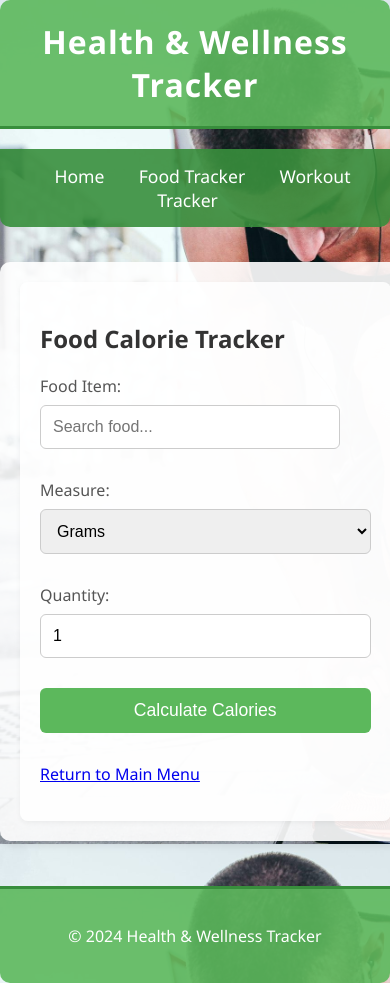
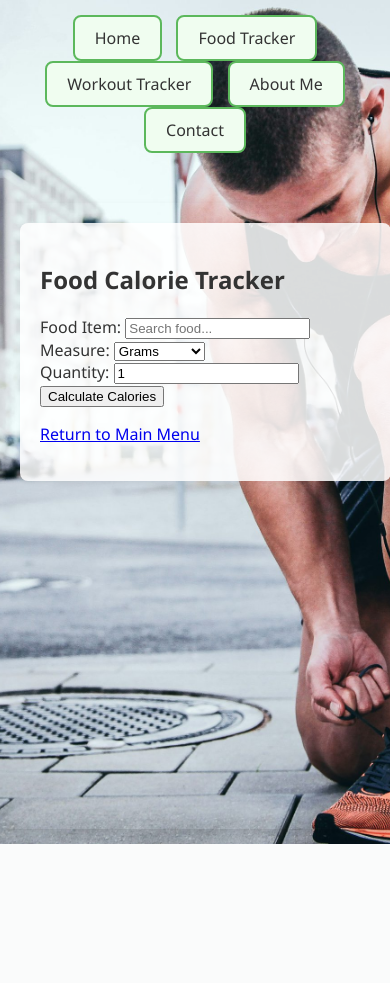
Before and after one commit to SandeepSarkar-91/calorieTracker, a Flask app: page /food_tracker in a window 390 px wide. After the commit the page ends 844 px from the top, so only its background shows below. Run offline with Flask 3, Linux system fonts and the light colour scheme.

Commit message:
Working version 3

```diff
--- a/main.py
+++ b/main.py
@@ -6,8 +6,8 @@ import csv
 app = Flask(__name__)
 
 # --- Placeholder Data Loading ---
-FOOD_DATA = pd.read_csv('data/food_data.csv', delimiter=',')
-WORKOUT_DATA = pd.read_csv('data/workout_data.csv', delimiter=',')
+FOOD_DATA = pd.read_csv('data/food_data.csv')
+WORKOUT_DATA = pd.read_csv('data/workout_data.csv')
 
 # --- Placeholder API Functions (Simulating API calls) ---
 def fetch_food_data(query):
@@ -125,6 +125,15 @@ def autocomplete_workout():
     workout_suggestions = fetch_workout_data(query) # Use placeholder API
     return jsonify(workout_suggestions)
 
+# --- New Routes for About and Contact ---
+@app.route("/about")
+def about():
+    return render_template('about.html')
+
+@app.route("/contact")
+def contact():
+    return render_template('contact.html')
+
 
 if __name__ == '__main__':
     app.run(debug=True)
--- a/static/css/style.css
+++ b/static/css/style.css
@@ -1,87 +1,78 @@
 body {
-    font-family: 'Segoe UI', Tahoma, Geneva, Verdana, sans-serif; /* Modern, clean font */
+    font-family: 'Segoe UI', Tahoma, Geneva, Verdana, sans-serif;
     margin: 0;
     padding: 0;
-    background-color: #e8f5e9; /* Very light green background */
+    background-color: #e8f5e9;
     color: #333;
-    background-image: url('../img/wellness-bg.jpg'); /* Add background image */
-    background-size: cover; /* Cover the entire viewport */
+    background-image: url('../img/wellness-bg.jpg');
+    background-size: cover;
     background-position: center;
-    background-attachment: fixed; /* Fixed background for parallax effect */
-    display: flex; /* Use flexbox for layout */
-    flex-direction: column; /* Stack header, nav, container, footer vertically */
-    min-height: 100vh; /* Ensure full viewport height */
+    background-attachment: fixed;
+    display: flex;
+    flex-direction: column;
+    min-height: 100vh;
 }
 
 .container {
     width: 80%;
-    max-width: 1200px; /* Limit container width on larger screens */
-    margin: 20px auto; /* Center container with some top margin */
+    max-width: 1200px;
+    margin: 20px auto;
     overflow: hidden;
     padding: 30px;
-    background-color: rgba(255, 255, 255, 0.9); /* White container with slight transparency */
-    border-radius: 10px; /* Rounded corners for container */
-    box-shadow: 0 4px 8px rgba(0, 0, 0, 0.1); /* Subtle shadow for depth */
-    flex: 1; /* Allow container to grow and take available space */
+/*    background-color: rgba(255, 255, 255, 0.9); */
+    border-radius: 10px;
+    box-shadow: 0 4px 8px rgba(0, 0, 0, 0.1);
+    flex: 1;
 }
 
-header {
-    background: rgba(92, 184, 92, 0.9); /* Semi-transparent green header */
-    color: white;
-    padding-top: 20px;
-    padding-bottom: 20px;
-    min-height: 60px;
-    border-bottom: #388e3c 3px solid;
+/* --- Removed Header and Footer Styles --- */
+
+.button-nav {
     text-align: center;
-    border-radius: 10px 10px 0 0; /* Rounded top corners for header */
-    margin-bottom: 20px; /* Space below header */
-}
-
-header h1 {
-    margin: 0;
-    font-size: 2.5em; /* Larger header font */
-    font-weight: 600; /* Semi-bold font weight */
-    letter-spacing: 1px; /* Slight letter spacing */
-}
-
-nav {
-    background: rgba(56, 142, 60, 0.9); /* Semi-transparent darker green nav */
-    color: white;
-    padding: 15px 0;
-    text-align: center;
-    border-radius: 0 0 10px 10px; /* Rounded bottom corners for nav */
+    padding: 20px 0; /* Increased padding for better spacing */
     margin-bottom: 20px; /* Space below nav */
 }
 
-nav ul {
+.button-nav ul {
     padding: 0;
     margin: 0;
     list-style: none;
+    display: inline-block; /* Make ul inline-block to center buttons */
 }
 
-nav li {
+.button-nav li {
     display: inline;
-    padding: 0 25px 0 25px; /* Increased padding for nav links */
+    margin: 0 10px; /* Spacing between buttons */
 }
 
-nav a {
-    color: white;
+.button-nav a {
+    display: inline-block; /* Make links block-level for button appearance */
+    color: #333; /* Dark text color for buttons */
     text-decoration: none;
-    font-size: 1.3em; /* Larger nav link font */
-    font-weight: 500; /* Medium font weight */
-    transition: color 0.3s ease; /* Smooth color transition on hover */
+    font-size: 1.1em;
+    font-weight: 500;
+    padding: 12px 25px; /* Button padding */
+    border: 2px solid #5cb85c; /* Green border */
+    border-radius: 8px; /* Rounded button corners */
+    background-color: #f0fdf0; /* Light green button background */
+    transition: background-color 0.3s ease, color 0.3s ease; /* Smooth transitions */
 }
 
-nav a:hover {
-    color: #f0f0f0; /* Lighter hover color */
+.button-nav a:hover,
+.button-nav a:focus {
+    background-color: #5cb85c; /* Green background on hover/focus */
+    color: white; /* White text on hover/focus */
+    outline: none; /* Remove default focus outline */
 }
 
+/* --- Rest of the CSS (section, form, etc.) remains mostly the same --- */
+
 section {
-    padding: 30px; /* Increased section padding */
-    background: rgba(255, 255, 255, 0.85); /* Slightly more transparent section background */
-    border-radius: 8px; /* Rounded corners for sections */
-    margin-bottom: 25px; /* Increased margin between sections */
-    box-shadow: 0 2px 5px rgba(0, 0, 0, 0.05); /* Lighter shadow for sections */
+    padding: 30px;
+    background: rgba(255, 255, 255, 0.85);
+    border-radius: 8px;
+    margin-bottom: 25px;
+    box-shadow: 0 2px 5px rgba(0, 0, 0, 0.05);
 }
 
 section:last-of-type {
@@ -89,151 +80,28 @@ section:last-of-type {
     margin-bottom: 0;
 }
 
-article {
-    padding: 20px;
-    background: white;
-    margin-bottom: 20px;
-}
+/* ... (rest of your style.css - form, calculation-result, autocomplete, responsive) ... */
 
-aside {
-    padding: 15px;
-    background: #388e3c;
-    color: white;
-    margin-top: 10px;
-}
-
-footer {
-    background: rgba(92, 184, 92, 0.9); /* Semi-transparent green footer */
-    color: white;
-    text-align: center;
-    padding: 20px; /* Increased footer padding */
-    margin-top: 30px; /* Increased margin above footer */
-    border-top: #388e3c 3px solid;
-    border-radius: 0 0 10px 10px; /* Rounded bottom corners for footer */
-}
-
-.form-group {
-    margin-bottom: 20px; /* Increased form group margin */
-}
-
-.form-group label {
-    display: block;
-    margin-bottom: 8px; /* Increased label margin */
-    font-weight: 500; /* Medium font weight for labels */
-    color: #555; /* Slightly darker label color */
-}
-
-.form-group input[type="text"],
-.form-group input[type="number"],
-.form-group select,
-.form-group button {
-    padding: 12px; /* Increased input padding */
-    width: 100%;
-    box-sizing: border-box;
-    border: 1px solid #ccc;
-    border-radius: 6px; /* More rounded input corners */
-    margin-bottom: 10px; /* Increased input margin */
-    font-size: 1em; /* Input font size */
-}
-
-.form-group input[type="text"]:focus,
-.form-group input[type="number"]:focus,
-.form-group select:focus {
-    outline: none;
-    border-color: #5cb85c; /* Green border on focus */
-    box-shadow: 0 0 5px rgba(92, 184, 92, 0.5); /* Green shadow on focus */
-}
-
-
-.form-group button {
-    background-color: #5cb85c;
-    color: white;
-    border: none;
-    cursor: pointer;
-    font-size: 1.1em; /* Button font size */
-    font-weight: 500; /* Medium font weight for button text */
-    transition: background-color 0.3s ease; /* Smooth button background color transition */
-}
-
-.form-group button:hover {
-    background-color: #388e3c;
-}
-
-.calculation-result {
-    margin-top: 30px; /* Increased result margin */
-    padding: 25px; /* Increased result padding */
-    background-color: #f0fdf0; /* Very light green result background */
-    border: 1px solid #c3e6c3;
-    border-radius: 8px; /* Rounded corners for result box */
-    box-shadow: inset 0 0 5px rgba(92, 184, 92, 0.2); /* Inset shadow for result box */
-}
-
-.calculation-result h2 {
-    margin-top: 0;
-    color: #388e3c;
-    font-size: 1.8em; /* Larger result heading */
-    margin-bottom: 15px; /* Spacing below result heading */
-}
-
-.calculation-result p {
-    margin-bottom: 10px; /* Spacing below result paragraphs */
-    line-height: 1.6; /* Improved line height for readability */
-}
-
-.calculation-result strong {
-    font-weight: 600; /* Bold important text in results */
-    color: #444; /* Slightly darker text for emphasis */
-}
-
-.autocomplete-items {
-    position: absolute;
-    border: 1px solid #d4d4d4;
-    border-bottom: none;
-    border-top: none;
-    z-index: 99;
-    top: 100%;
-    left: 0;
-    right: 0;
-    border-radius: 0 0 6px 6px; /* Rounded bottom corners for autocomplete */
-    overflow: hidden; /* Ensure rounded corners are respected */
-    box-shadow: 0 2px 5px rgba(0, 0, 0, 0.1); /* Shadow for autocomplete dropdown */
-}
-
-.autocomplete-items div {
-    padding: 12px; /* Increased autocomplete item padding */
-    cursor: pointer;
-    background-color: #fff;
-    border-bottom: 1px solid #d4d4d4;
-    font-size: 1em; /* Autocomplete item font size */
-}
-
-.autocomplete-items div:hover {
-    background-color: #e9e9e9;
-}
-
-.autocomplete-active {
-    background-color: #5cb85c !important; /* Green active autocomplete item */
-    color: #ffffff !important;
-}
 
 /* Responsive adjustments */
 @media (max-width: 768px) {
     .container {
-        width: 95%; /* Wider container on smaller screens */
+        width: 95%;
         padding: 20px;
         margin: 15px auto;
     }
-    header h1 {
-        font-size: 2em; /* Smaller header font on smaller screens */
+    .button-nav {
+        padding: 15px 0; /* Adjust nav padding for smaller screens */
     }
-    nav li {
-        padding: 0 15px 0 15px; /* Reduced nav link padding on smaller screens */
+    .button-nav li {
+        margin: 0 5px; /* Adjust button spacing for smaller screens */
     }
-    nav a {
-        font-size: 1.1em; /* Smaller nav link font on smaller screens */
+    .button-nav a {
+        padding: 10px 20px; /* Adjust button padding for smaller screens */
+        font-size: 1em; /* Adjust button font size for smaller screens */
     }
     section {
-        padding: 20px; /* Reduced section padding on smaller screens */
+        padding: 20px;
         margin-bottom: 20px;
     }
 }
--- a/templates/layout.html
+++ b/templates/layout.html
@@ -8,21 +8,17 @@
     <script src="{{ url_for('static', filename='js/script.js') }}"></script>
 </head>
 <body>
-    <header>
-        <h1>Health & Wellness Tracker</h1>
-    </header>
-    <nav>
+    <nav class="button-nav"> <!-- Added class for button styling -->
         <ul>
             <li><a href="{{ url_for('index') }}">Home</a></li>
             <li><a href="{{ url_for('food_tracker') }}">Food Tracker</a></li>
             <li><a href="{{ url_for('workout_tracker') }}">Workout Tracker</a></li>
+            <li><a href="{{ url_for('about') }}">About Me</a></li> <!-- New About Me link -->
+            <li><a href="{{ url_for('contact') }}">Contact</a></li> <!-- New Contact link -->
         </ul>
     </nav>
     <div class="container">
         {% block content %}{% endblock %}
     </div>
-    <footer>
-        <p>© 2024 Health & Wellness Tracker</p>
-    </footer>
 </body>
 </html>
```
Also changed, not shown: templates/about.html (added, +12 -0 lines), templates/contact.html (added, +13 -0 lines).
